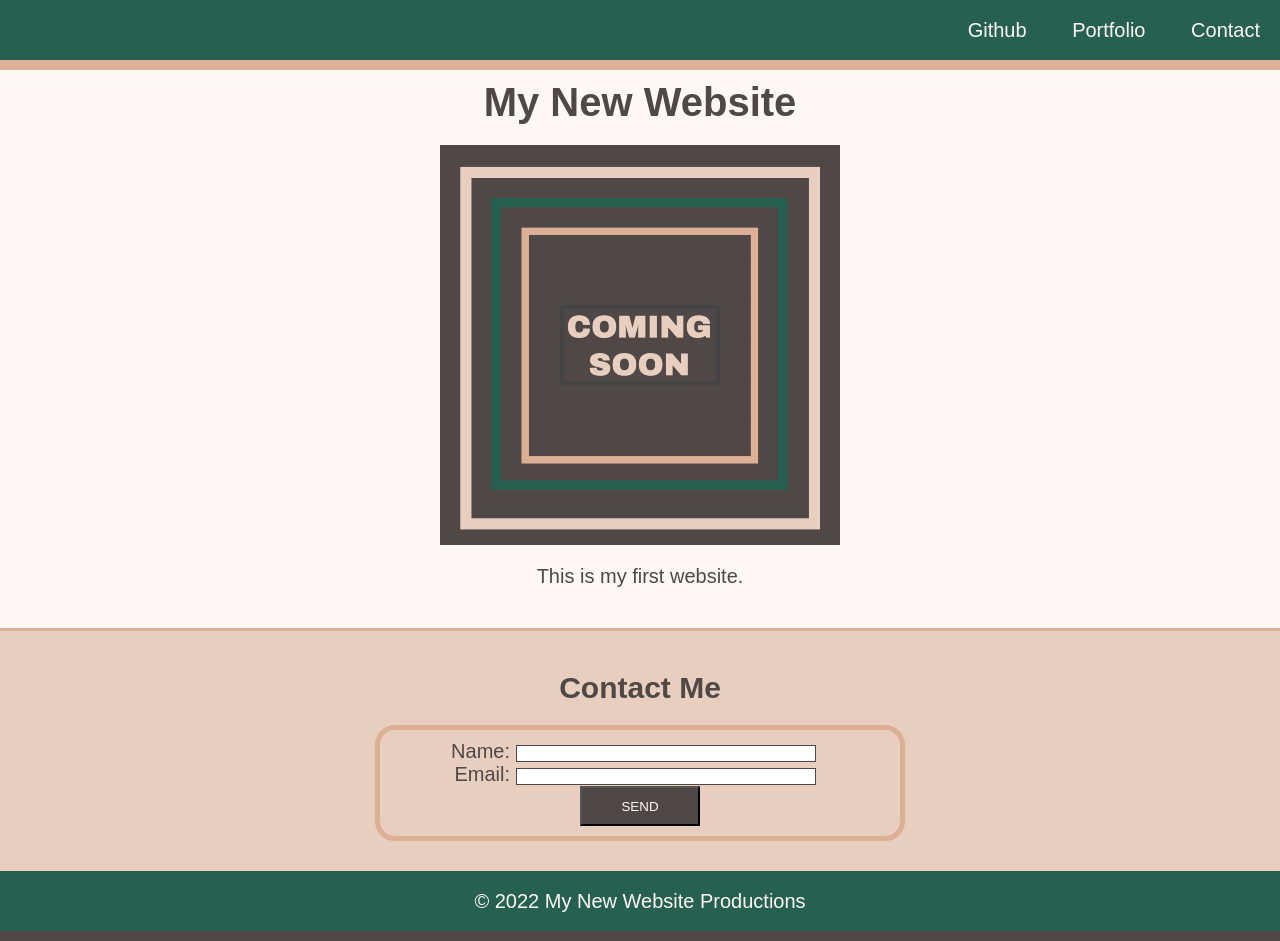
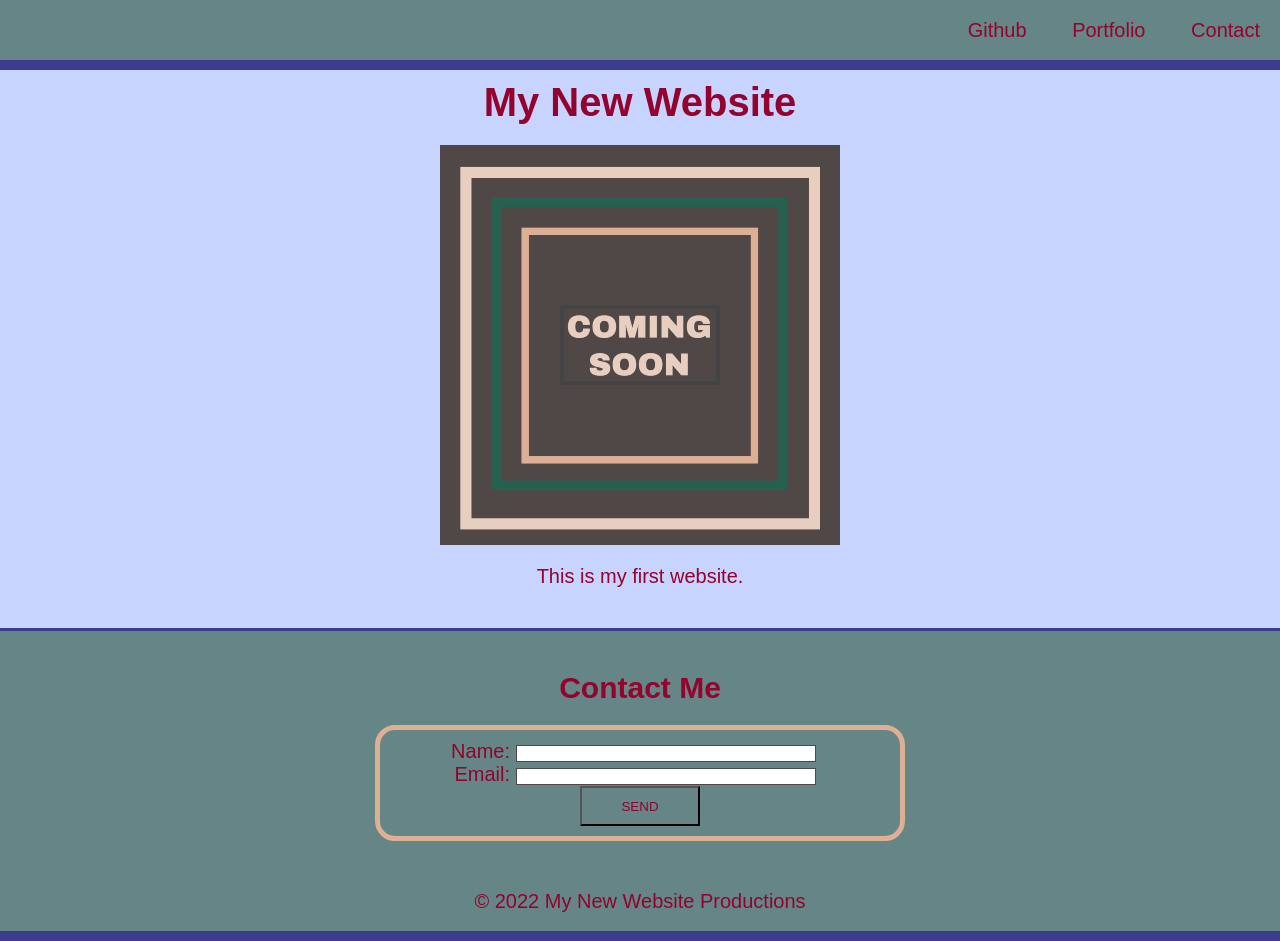
Before and after one commit to rstat8777/22-stu_Mini_Project-RStat87, a plain HTML site: page index.html in a window 1280 px wide. Drawn offline with Linux system fonts and the light colour scheme.

Commit message:
changed 3 colors and assured semantic and attributes

```diff
--- a/assets/css/style.css
+++ b/assets/css/style.css
@@ -9,8 +9,8 @@ body {
   position: relative;
   font-family: "Goudy Bookletter 1911", sans-serif;
   font-size: 20px;
-  background-color: #FDF8F5;
-  color: #4F4846;
+  background-color: #c6d4ff;
+  color: #93032e;
 }
 
 h1,
@@ -30,7 +30,7 @@ li {
 
 a {
   text-decoration: none;
-  color: #FDF8F5;
+  color: #93032e;
 }
 
 header,
@@ -38,20 +38,20 @@ footer {
   height: 60px;
   width: 100%;
   line-height: 60px;
-  background-color: #266150;
+  background-color: #668586;
 }
 
 header {
   position: fixed;
-  border-bottom: 10px solid #DDAF94;
+  border-bottom: 10px solid #3D3B8E;
 }
 
 footer {
   position: absolute;
   margin-top: 0;
   bottom: 0;
-  border-bottom: 10px solid #4F4846;
-  color: #FDF8F5;
+  border-bottom: 10px solid #3D3B8E;
+  color: #93032e;
 }
 
 figure {
@@ -66,8 +66,8 @@ img {
 section {
   margin-bottom: 0;
   padding: 20px 10px 40px 10px;
-  border-top: 3px solid #DDAF94;
-  background-color:  #E8CEBF;
+  border-top: 3px solid #3D3B8E;
+  background-color:  #668586;
 }
 
 form {
@@ -99,8 +99,8 @@ textarea {
 button {
   height: 40px;
   width: 120px;
-  background-color: #4F4846;
-  color: #FDF8F5;
+  background-color: #668586;
+  color: #93032e;
 }
 
 /* Class Selectors */
```
